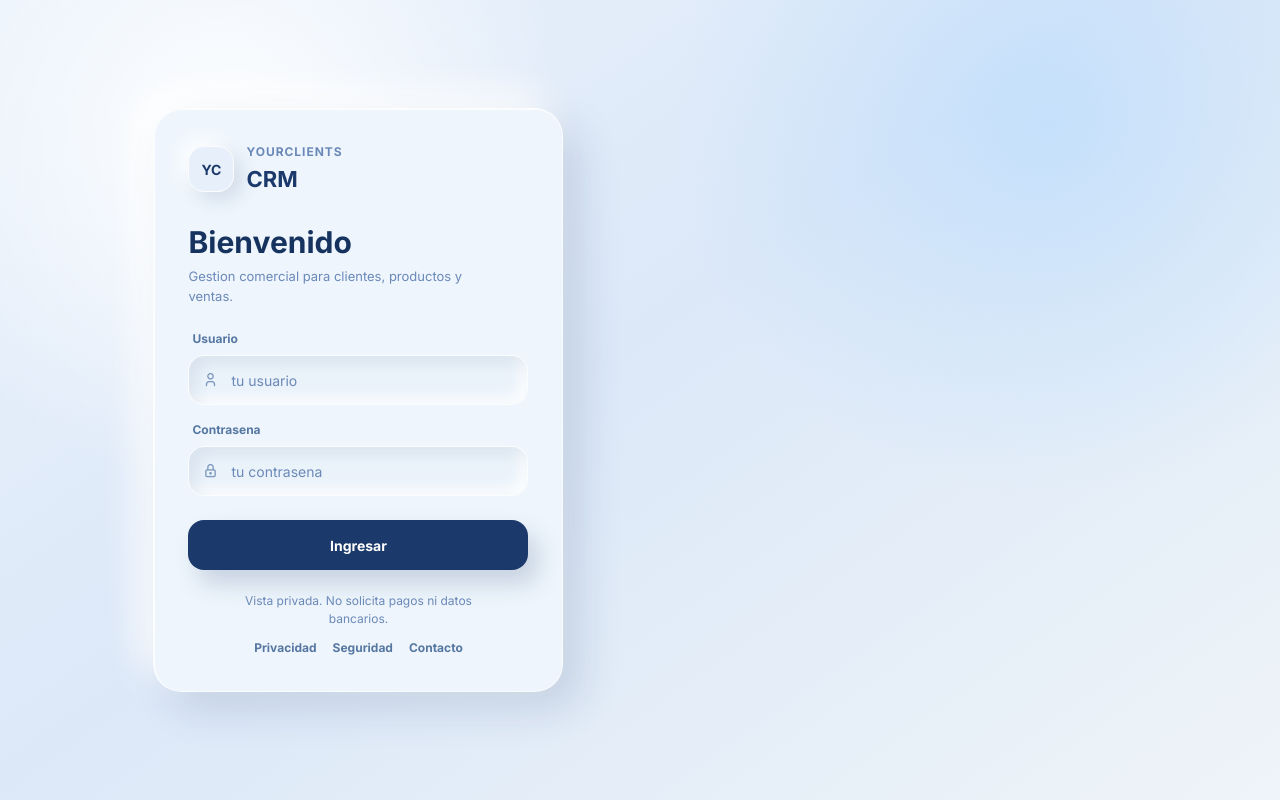
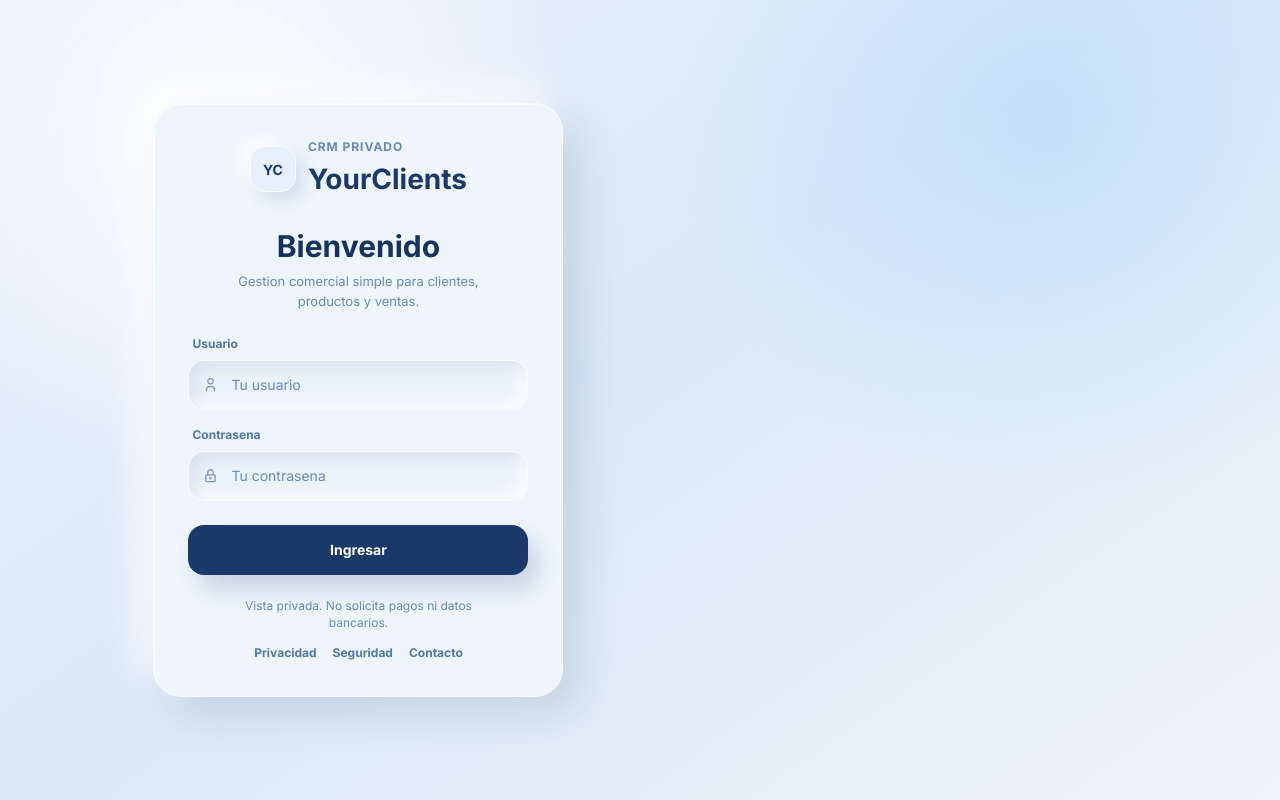
Before and after one commit to RodriBlan/crm, a React (Vite) app in the folder crm-frontend/: page / in a window 1280 px wide. Both pictures are taken after a click on the button "Iniciar sesion". Built offline with nearby package versions, Linux system fonts and the light colour scheme; no server answers.

Commit message:
Ajusta login de YourClients

```diff
--- a/crm-frontend/src/index.css
+++ b/crm-frontend/src/index.css
@@ -526,6 +526,7 @@ tr:hover .row-actions { opacity: 1 !important; }
 .login-card-clay {
   width: min(100%, 410px);
   padding: 34px;
+  margin: auto;
   border-radius: 28px;
   background: #EEF5FC;
   border: 1px solid rgba(255,255,255,0.72);
@@ -537,6 +538,7 @@ tr:hover .row-actions { opacity: 1 !important; }
 
 .login-minimal-brand {
   display: flex;
+  justify-content: center;
   align-items: center;
   gap: 12px;
   margin-bottom: 30px;
@@ -566,13 +568,14 @@ tr:hover .row-actions { opacity: 1 !important; }
 .login-minimal-brand h1 {
   margin: 2px 0 0;
   color: #1B3A6B;
-  font-size: 22px;
-  font-weight: 760;
+  font-size: 28px;
+  font-weight: 820;
   letter-spacing: 0;
 }
 
 .login-card-clay .login-card-heading {
   margin-bottom: 24px;
+  text-align: center;
 }
 
 .login-card-clay .login-card-heading h2 {
@@ -585,6 +588,8 @@ tr:hover .row-actions { opacity: 1 !important; }
 .login-card-clay .login-card-heading span {
   max-width: 300px;
   margin-top: 8px;
+  margin-left: auto;
+  margin-right: auto;
   color: #6B89B8;
   font-size: 13px;
 }
--- a/crm-frontend/src/pages/Login.jsx
+++ b/crm-frontend/src/pages/Login.jsx
@@ -6,7 +6,7 @@ const inputFields = [
     label: "Usuario",
     name: "username",
     type: "text",
-    placeholder: "tu usuario",
+    placeholder: "Tu usuario",
     icon: "ti-user",
     autoComplete: "username",
   },
@@ -14,7 +14,7 @@ const inputFields = [
     label: "Contrasena",
     name: "password",
     type: "password",
-    placeholder: "tu contrasena",
+    placeholder: "Tu contrasena",
     icon: "ti-lock",
     autoComplete: "current-password",
   },
@@ -65,14 +65,14 @@ export default function Login() {
         <div className="login-minimal-brand">
           <div className="login-brand-mark">YC</div>
           <div>
-            <p>YourClients</p>
-            <h1>CRM</h1>
+            <p>CRM privado</p>
+            <h1>YourClients</h1>
           </div>
         </div>
 
         <div className="login-card-heading">
           <h2>Bienvenido</h2>
-          <span>Gestion comercial para clientes, productos y ventas.</span>
+          <span>Gestion comercial simple para clientes, productos y ventas.</span>
         </div>
 
         <form onSubmit={handleSubmit} className="login-form">
```
